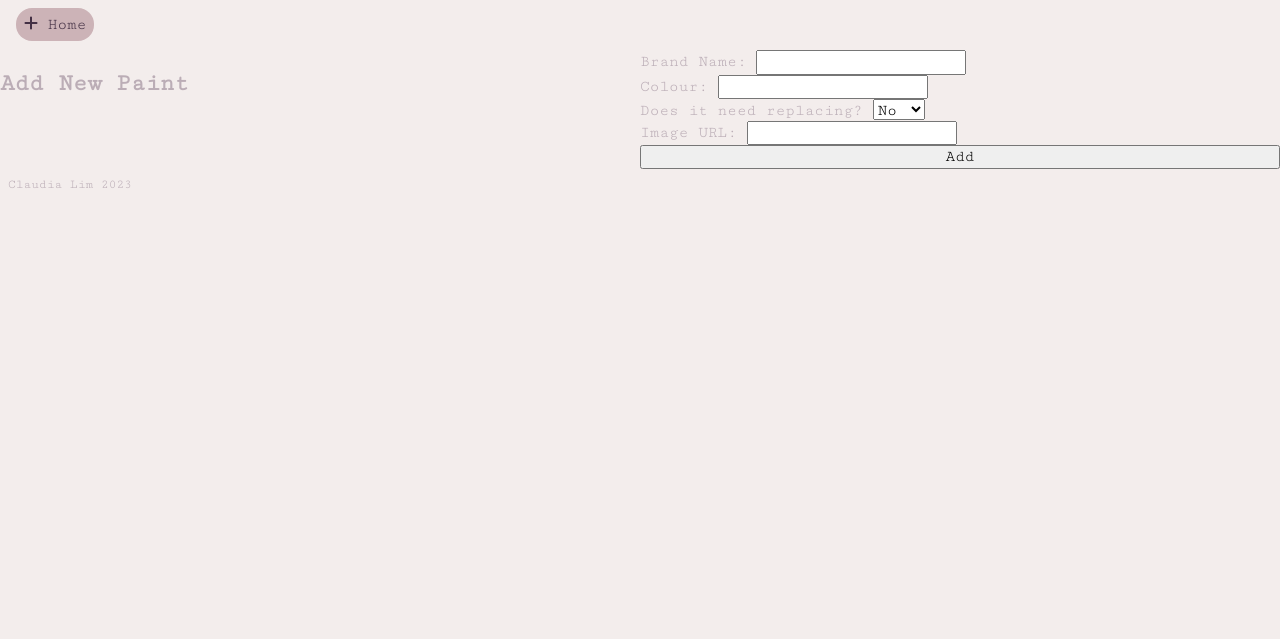
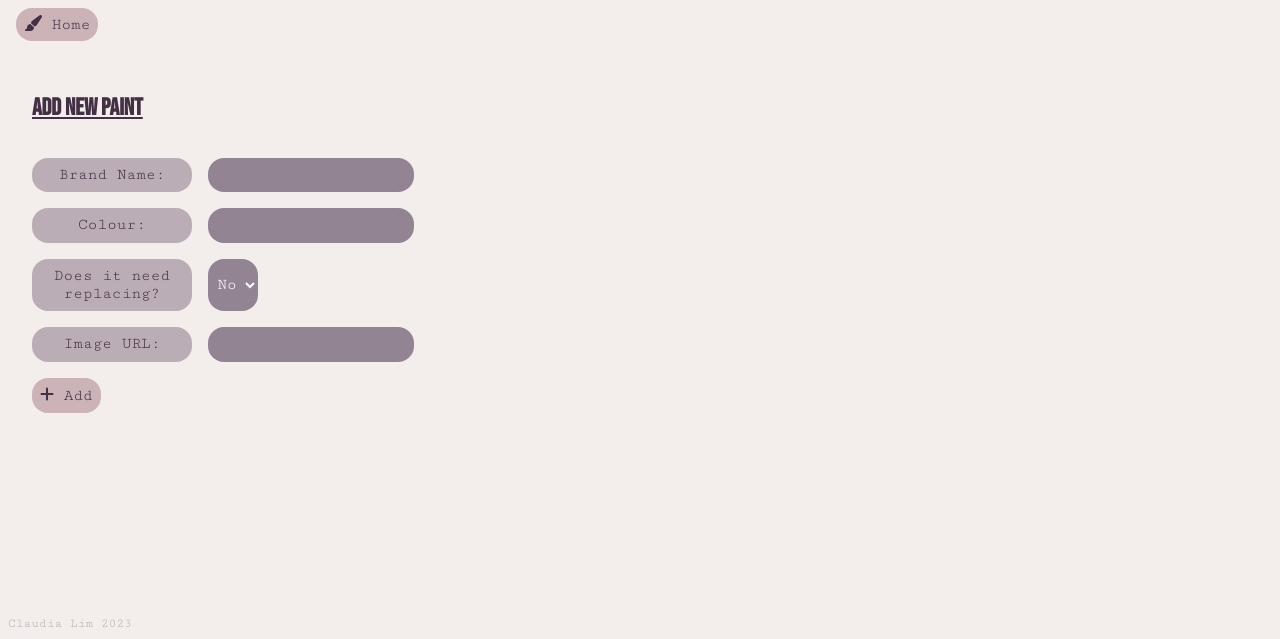
Before and after one commit to claudia-lim/collection-app, a PHP site: page /add-new-item-form.php in a window 1280 px wide. Shown: the part 161-800 px from the top of the page. Run offline with PHP 8.4, Linux system fonts and the light colour scheme; data comes from the database, SQL or seed files in the repository; some libraries are stand-ins or nearby versions.

Commit message:
css form styling

```diff
--- a/add-new-item-form.php
+++ b/add-new-item-form.php
@@ -9,7 +9,7 @@ require_once 'classes/Paints.php';
     <meta charset="UTF-8">
     <meta name="viewport" content="width=device-width, initial-scale=1">
 
-    <title>Paint Collection App</title>
+    <title>Add New Paint</title>
 
     <meta name="description" content="Paint Collection App">
     <meta name="author" content="Claudia Lim">
@@ -40,10 +40,9 @@ require_once 'classes/Paints.php';
 </header>
 
 <nav>
-    <a href="index.php"><i class="fa-solid fa-plus"></i> Home</a>
+    <a href="index.php"><i class="fa-solid fa-paintbrush"></i> Home</a>
 </nav>
-<div class="grid">
-
+<div class="form-layout">
     <h2>Add New Paint</h2>
 
     <form method="post" action="process-new-item.php">
@@ -84,8 +83,10 @@ require_once 'classes/Paints.php';
             <label for="image-url">Image URL:</label>
             <input type="text" id="image-url" name="image-url">
         </div>
+        <div class="button">
+            <button type="submit"><i class="fa-solid fa-plus"></i> Add</button>
+        </div>
 
-        <button type="submit">Add</button>
     </form>
 
 </div>
--- a/css/form.css
+++ b/css/form.css
@@ -1,5 +1,52 @@
-
-form {
+.form-layout {
+    margin: 2rem;
     display: flex;
     flex-direction: column;
+    align-items: left;
+    color: var(--colour7);
+
 }
+
+h2 {
+    text-decoration: underline;
+    font-family: 'Bebas Neue', sans-serif;
+}
+label {
+    width: 10rem;
+    text-align: center;
+    padding: 0.5rem;
+    background-color: var(--colour4);
+    border-radius: 1rem;
+}
+
+.form-input {
+    display: flex;
+    margin: 1rem 0;
+}
+
+input, select {
+    border: 0;
+    background-color: var(--colour5);
+    color: var(--colour1);
+    text-align: center;
+    border-radius: 1rem;
+    margin-left: 1rem;
+}
+
+/*.button {*/
+/*    display: flex;*/
+/*    justify-content: center;*/
+/*}*/
+
+button {
+    background-color: var(--colour3);
+    padding: 0.5rem;
+    color: var(--colour7);
+    border: 0;
+    border-radius: 1rem;
+}
+
+.button :hover {
+    background-color: var(--colour7);
+    color: var(--colour3);
+}
--- a/css/styles.css
+++ b/css/styles.css
@@ -115,6 +115,8 @@ table {
 footer {
     margin: 0.5rem;
     font-size: 0.8rem;
+    position: absolute;
+    bottom: 0;
 }
 
 
--- a/index.php
+++ b/index.php
@@ -38,6 +38,7 @@ require_once 'classes/Paints.php';
     </header>
 
     <nav>
+        <a href="index.php"><i class="fa-solid fa-paintbrush"></i> Home</a>
         <a href="add-new-item-form.php"><i class="fa-solid fa-plus"></i> Add New Paint</a>
     </nav>
     <div class="grid">
```
